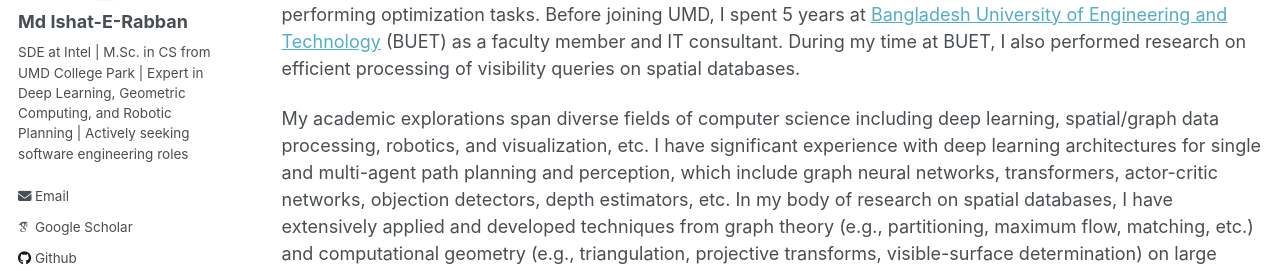
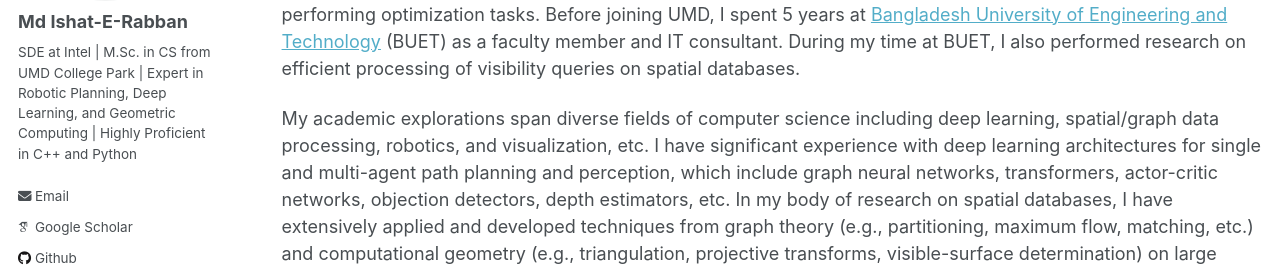
Before and after one commit to ieranik/ieranik.github.io, a Jekyll site: the page built from _pages/about.md, in a window 1280 px wide and 900 px high. Shown: the part 259-530 px from the top of the window. Built offline with Jekyll 4.4.1, drawn with Linux system fonts in a browser that asks for light colours; some web fonts are replaced.

Commit message:
updated about me

```diff
--- a/_config.yml
+++ b/_config.yml
@@ -24,7 +24,7 @@ author:
   avatar           : "profile.png"
   name             : "Md Ishat-E-Rabban"
   pronouns         : # example: "she/her"
-  bio              : "SDE at Intel | M.Sc. in CS from UMD College Park | Expert in Deep Learning, Geometric Computing, and Robotic Planning | Actively seeking software engineering roles"
+  bio              : "SDE at Intel | M.Sc. in CS from UMD College Park | Expert in Robotic Planning, Deep Learning, and Geometric Computing | Highly Proficient in C++ and Python"
   location         : #"Earth"
   employer         : #"Intel"
   uri              : # URL
```
